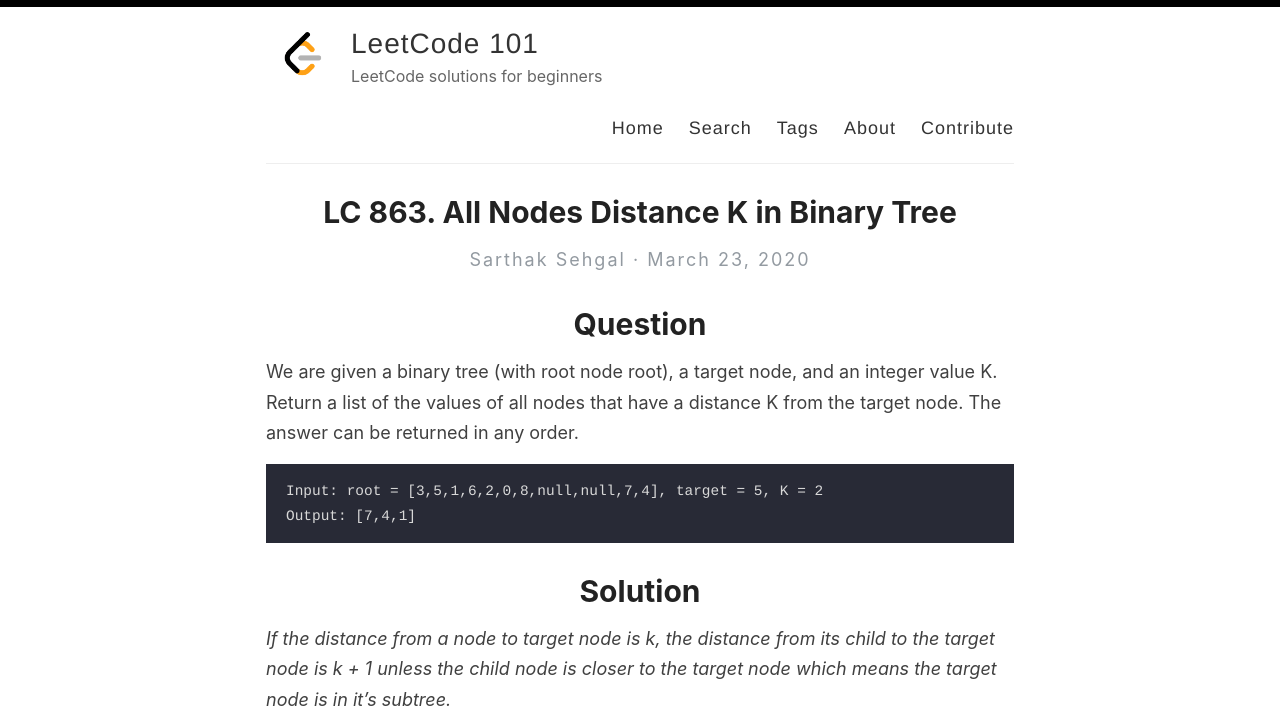
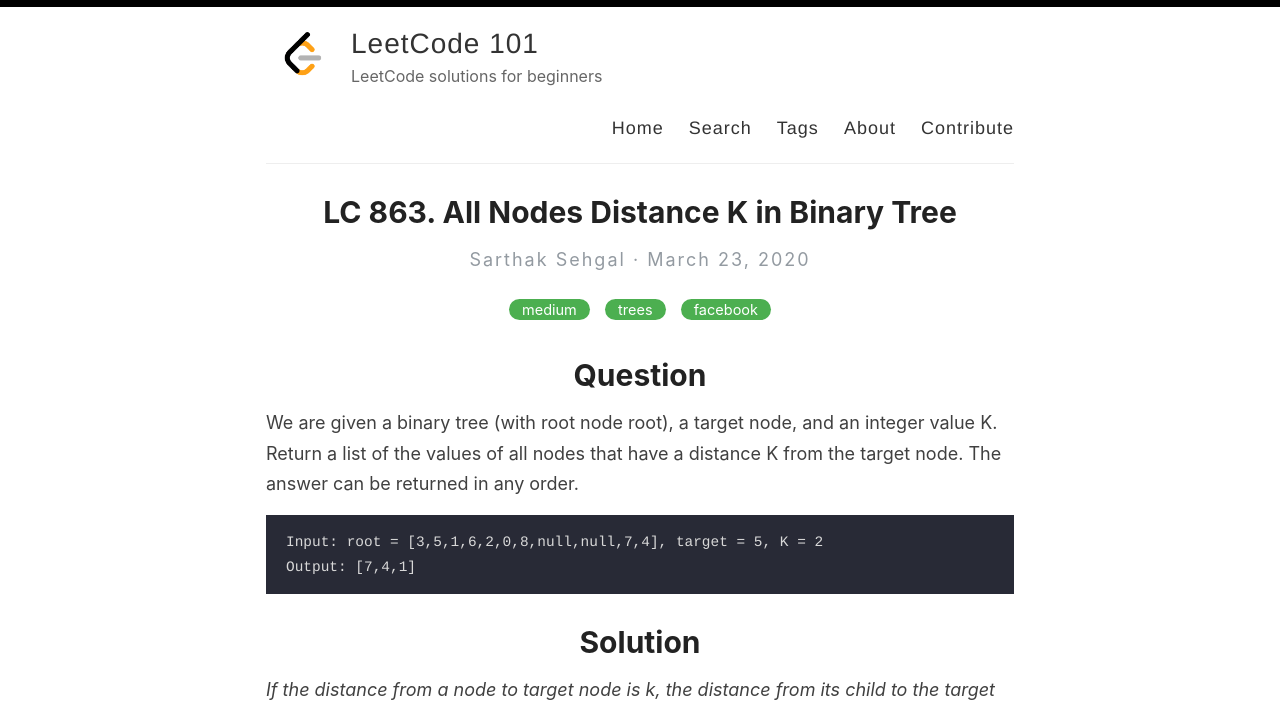
Before and after one commit to sarthak-sehgal/leetcode101, a Jekyll site: the page built from _posts/2020-03-23-lc863.md, in a window 1280 px wide and 900 px high, cut to the strip 0-707 px from the top of the window. Built offline with Jekyll 4.4.1, drawn with Linux system fonts in a browser that asks for light colours; comment, search, counter and statistics services are not loaded.

Commit message:
Update LC863

```diff
--- a/_posts/2020-03-23-lc863.md
+++ b/_posts/2020-03-23-lc863.md
@@ -1,7 +1,7 @@
 ---
 layout: post
 title: LC 863. All Nodes Distance K in Binary Tree
-categories: []
+categories: [medium, trees, facebook]
 author: Sarthak Sehgal
 ---
 # Question
@@ -17,7 +17,7 @@ Output: [7,4,1]
 _If the distance from a node to target node is k, the distance from its child to the target node is k + 1 unless the child node is closer to the target node which means the target node is in it's subtree._
 
 To understand this, consider the graph below:
-![graph](/images/lc863_graph.jpg)
+![graph](../images/lc863_graph.jpg)
 
 Here, the distance between 1 and 8 (target node) is 3 (= k). Now, the distance between 3 and 8 = 4 = k+1 as 3 is 1's child. 2 is also 1's child but distance between 2 and 8 is not equal to k+1 but instead less than that. This is because 2 is closer to the target node, i.e., target node is in its subtree (8 is in 2's subtree).
 
```
